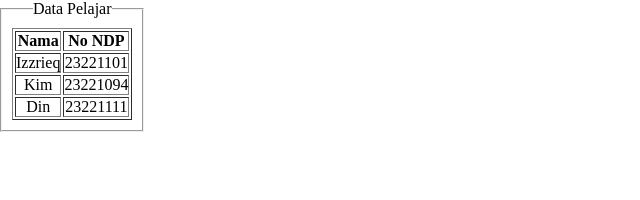
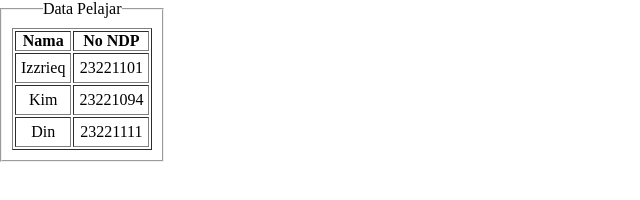
Before and after one commit to Izzrieq/datapelajar, a plain HTML site: page index.html in a window 1280 px wide. Shown: the whole page, without its empty margins (0-640 px from the left). Drawn offline with Linux system fonts and the light colour scheme.

Commit message:
mengubah fail css

```diff
--- a/style.css
+++ b/style.css
@@ -9,3 +9,6 @@ body{
 table{
     margin: 10px;
 }
+tr,td{
+    padding: 5px;
+}
```
